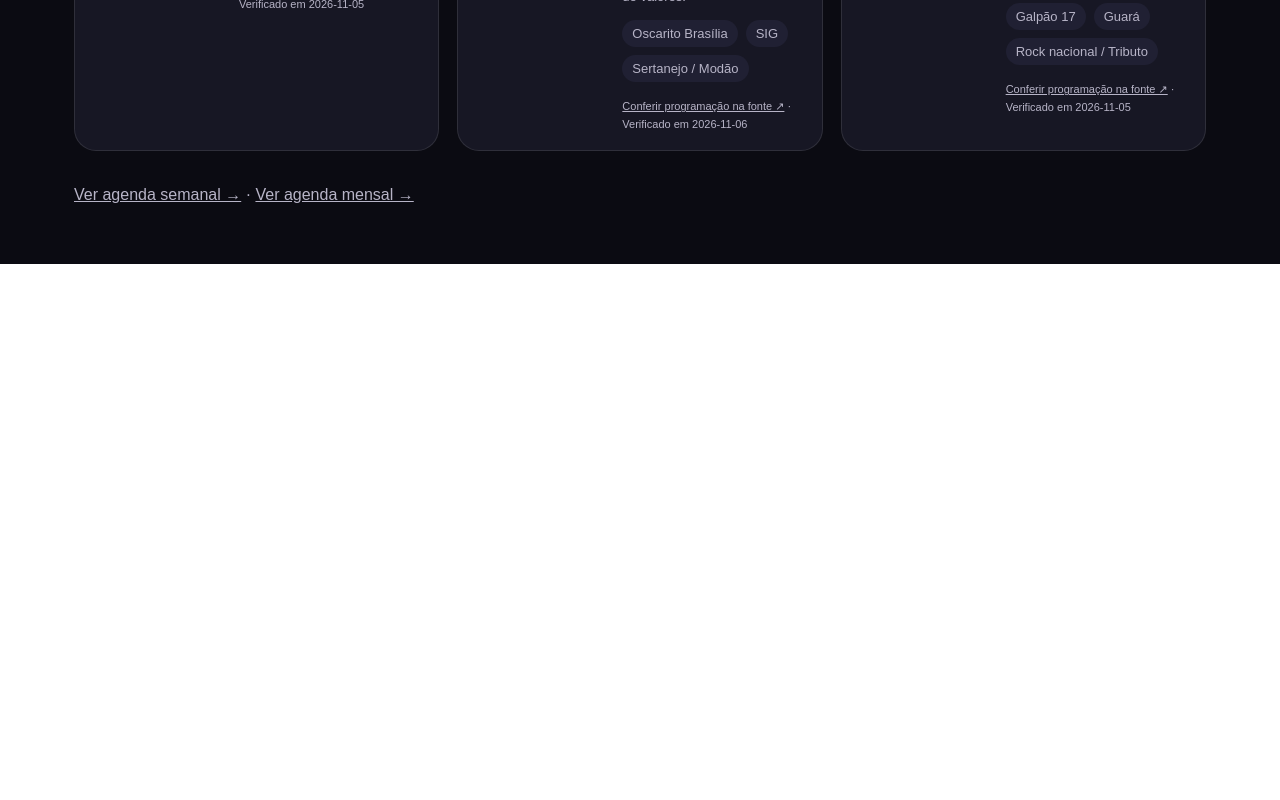
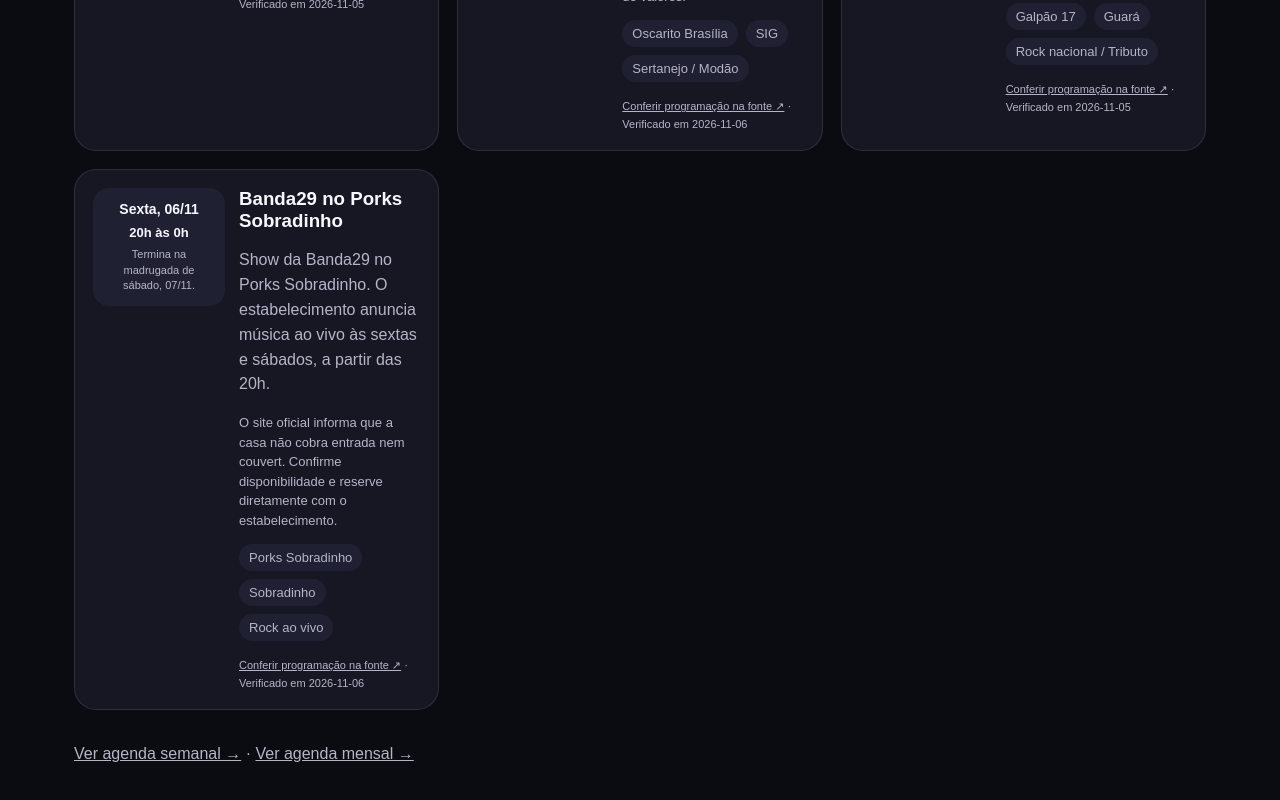
Before and after one commit to leonardodutrards-del/noite-df, a Next.js app: page /hoje in a window 1280 px wide. Shown: the part 1114-1914 px from the top of the page. Before the commit the page ends 1378 px from the top, so only its background shows below. Built offline with nearby package versions, Linux system fonts and the light colour scheme; no server answers.

Commit message:
agenda: add verified Porks, Galpao 17 and Complexo weekend shows

```diff
--- a/data/seeds/events-2026-11-05.ts
+++ b/data/seeds/events-2026-11-05.ts
@@ -244,4 +244,54 @@ export const confirmedEventsNovember05: EventItem[] = [
     source: { kind: 'official', label: 'Sympla · Lançamento DVD Surra de Modão', url: 'https://www.sympla.com.br/evento/lancamento-dvd-surra-de-modao-07-11-clube-cota-mil/3633716', verifiedAt: '2026-11-06' },
   },
 
+
+  {
+    id: 'banda29-porks-sobradinho-2026-11-06',
+    title: 'Banda29 no Porks Sobradinho',
+    place: 'Porks Sobradinho',
+    region: 'Sobradinho',
+    dateLabel: '06/11/2026 · 20h',
+    category: 'Rock ao vivo',
+    description: 'Show da Banda29 no Porks Sobradinho. O estabelecimento anuncia música ao vivo às sextas e sábados, a partir das 20h.',
+    startsAt: '2026-11-06T20:00:00-03:00',
+    endsAt: '2026-11-07T00:00:00-03:00',
+    expiresAt: '2026-11-07T00:00:00-03:00',
+    admissionNote: 'O site oficial informa que a casa não cobra entrada nem couvert. Confirme disponibilidade e reserve diretamente com o estabelecimento.',
+    sourceStatus: 'manual',
+    publicationStatus: 'published',
+    source: { kind: 'official', label: 'Agenda oficial · Porks Sobradinho', url: 'https://sobradinhoporks.com.br/', verifiedAt: '2026-11-06' },
+  },
+  {
+    id: 'bloco-eu-sozinho-galpao17-2026-11-07',
+    title: 'Bloco do Eu Sozinho + DJ Wendel Sousa',
+    place: 'Galpão 17',
+    region: 'Guará',
+    dateLabel: '07/11/2026 · 21h',
+    category: 'Rock nacional / Tributo',
+    description: 'Cinco horas de show sem intervalo com o Bloco do Eu Sozinho, tributo itinerante aos grandes nomes do rock nacional, no Galpão 17.',
+    startsAt: '2026-11-07T21:00:00-03:00',
+    endsAt: '2026-11-08T02:00:00-03:00',
+    expiresAt: '2026-11-08T02:00:00-03:00',
+    admissionNote: 'Classificação 18 anos. Ingressos e lotes disponíveis na página oficial do evento na Meaple.',
+    sourceStatus: 'manual',
+    publicationStatus: 'published',
+    source: { kind: 'official', label: 'Meaple · Bloco do Eu Sozinho', url: 'https://meaple.com.br/bes/bra', verifiedAt: '2026-11-06' },
+  },
+  {
+    id: 'molhadera-sunset-complexo-2026-11-08',
+    title: 'Molhadêra Sunset',
+    place: 'Complexo Fora do Eixo',
+    region: 'SAAN',
+    dateLabel: '08/11/2026 · 15h',
+    category: 'Pagode baiano / Funk / Swingueira',
+    description: 'Domingo no Complexo Fora do Eixo com transmissão de Vasco x Palmeiras às 16h, Pagode do Edu às 18h e apresentações de Gustavo Machado 98, Kacá, Sanchez e Kaio Vinnicius ao longo da noite. Evento proibido para menores de 18 anos.',
+    startsAt: '2026-11-08T15:00:00-03:00',
+    endsAt: '2026-11-09T04:00:00-03:00',
+    expiresAt: '2026-11-09T04:00:00-03:00',
+    admissionNote: 'Valores podem sofrer alterações. Consulte lotes e condições diretamente na Sympla.',
+    sourceStatus: 'manual',
+    publicationStatus: 'published',
+    source: { kind: 'official', label: 'Sympla · Complexo Fora do Eixo', url: 'https://www.sympla.com.br/evento/molhadera-sunset-08-de-novembro/3640894', verifiedAt: '2026-11-06' },
+  },
+
 ];
```
